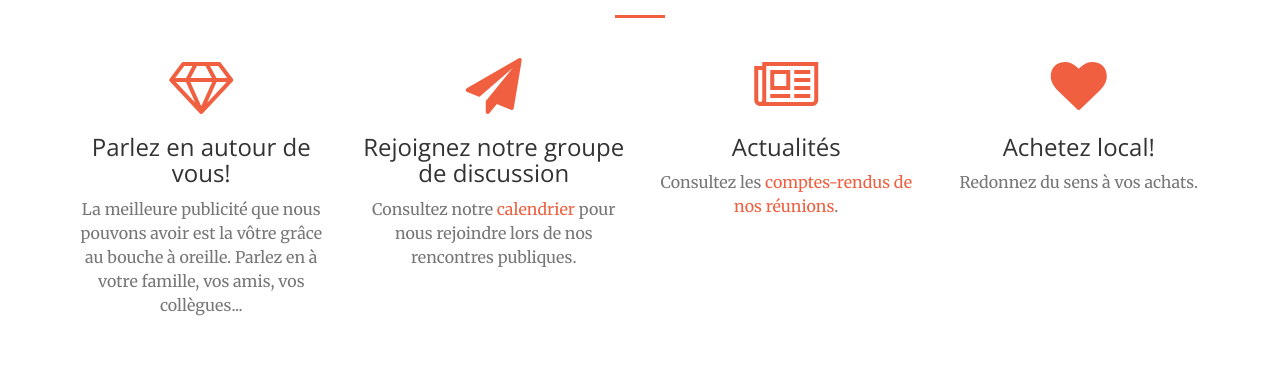
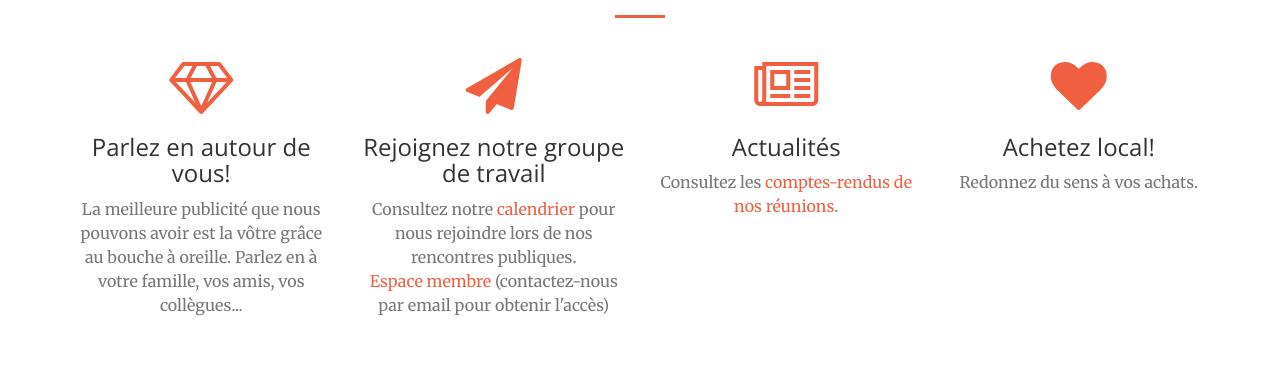
Before and after one commit to MLCLille/MLCLille.github.io, a website: page index.html in a window 1280 px wide. Shown: the part 1380-1747 px from the top of the page. Drawn offline with nearby package versions, Linux system fonts and the light colour scheme; a script that the page names is missing.

Commit message:
ajout espace membre

```diff
--- a/index.html
+++ b/index.html
@@ -118,9 +118,11 @@
                 <div class="col-lg-3 col-md-6 text-center">
                     <div class="service-box">
                         <i class="fa fa-4x fa-paper-plane text-primary sr-icons"></i>
-                        <h3>Rejoignez notre groupe de discussion</h3>
+                        <h3>Rejoignez notre groupe de travail</h3>
                         <p class="text-muted">Consultez notre <a href="https://trello.com/b/P1UH7QB9/calendrier-public/calendar"
-						target="_blank">calendrier</a> pour nous rejoindre lors de nos rencontres publiques.</p>
+						target="_blank">calendrier</a> pour nous rejoindre lors de nos rencontres publiques.
+			    <br><a href="https://trello.com/b/xXGygqRt/cercle-de-pilotage" target="_blank">Espace membre</a>
+				(contactez-nous par email pour obtenir l'accès)</p>
                     </div>
                 </div>
                 <div class="col-lg-3 col-md-6 text-center">
```
